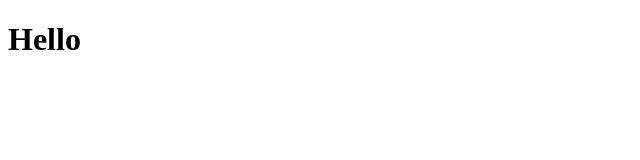
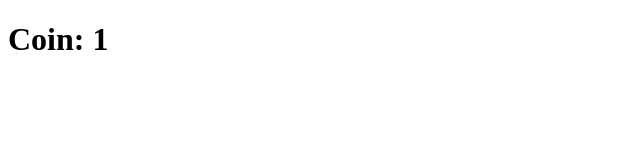
Before and after one commit to wonhopark89-dev/quickstart-react, a React (Create React App) app in the folder styled-component/: page /1 in a window 1280 px wide. Shown: the top 160 px of the page, without its empty margins (0-640 px from the left). Built offline with nearby package versions, Linux system fonts and the light colour scheme.

Commit message:
Add react-router-dom v5, react-query

```diff
--- a/styled-component/package.json
+++ b/styled-component/package.json
@@ -12,6 +12,8 @@
     "@types/react-dom": "^17.0.11",
     "react": "^17.0.2",
     "react-dom": "^17.0.2",
+    "react-query": "^3.34.5",
+    "react-router-dom": "^5.3.0",
     "react-scripts": "5.0.0",
     "styled-components": "^5.3.3",
     "typescript": "^4.5.4",
@@ -42,6 +44,7 @@
     ]
   },
   "devDependencies": {
+    "@types/react-router-dom": "^5.3.2",
     "@types/styled-components": "^5.1.18"
   }
 }
--- a/styled-component/src/App.tsx
+++ b/styled-component/src/App.tsx
@@ -1,49 +1,7 @@
-import React, { useState } from 'react';
-import styled, { keyframes } from 'styled-components';
-import Circle from './Circle';
-
-const Title = styled.h1`
-  color: ${(props) => props.theme.textColor};
-`;
-
-const Container = styled.div`
-  background-color: ${(props) => props.theme.bgColor}; ;
-`;
+import Router from './Router';
 
 function App() {
-  const [value, setValue] = useState('');
-  const onChange = (event: React.FormEvent<HTMLInputElement>) => {
-    // console.log(event.currentTarget.value);
-    const {
-      currentTarget: { value },
-    } = event;
-    setValue(value);
-  };
-
-  const onSubmit = (event: React.FormEvent<HTMLInputElement>) => {
-    event.preventDefault();
-  };
-
-  // return (
-  //   <div>
-  //     <form>
-  //       <input
-  //         value={value}
-  //         onSubmit={onSubmit}
-  //         onChange={(event) => onChange(event)}
-  //         type={'text'}
-  //         placeholder='username'
-  //       />
-  //       <button>Log in</button>
-  //     </form>
-  //   </div>
-  // );
-
-  return (
-    <Container>
-      <Title>Hello</Title>
-    </Container>
-  );
+  return <Router />;
 }
 
 export default App;
--- /dev/null
+++ b/styled-component/src/Router.tsx
@@ -0,0 +1,19 @@
+import { BrowserRouter, Switch, Route } from 'react-router-dom';
+import Coin from './routes/Coin';
+
+const Router = () => {
+  return (
+    <BrowserRouter>
+      <Switch>
+        <Route path='/:coinId'>
+          <Coin />
+        </Route>
+        <Route path='/'>
+          <Coin />
+        </Route>
+      </Switch>
+    </BrowserRouter>
+  );
+};
+
+export default Router;
--- a/styled-component/src/index.tsx
+++ b/styled-component/src/index.tsx
@@ -2,12 +2,12 @@ import React from 'react';
 import ReactDOM from 'react-dom';
 import { ThemeProvider } from 'styled-components';
 import App from './App';
-import { darkTheme, lightTheme } from './theme';
+import { theme } from './theme';
 // import App from './App2';
 
 ReactDOM.render(
   <React.StrictMode>
-    <ThemeProvider theme={lightTheme}>
+    <ThemeProvider theme={theme}>
       <App />
     </ThemeProvider>
   </React.StrictMode>,
--- /dev/null
+++ b/styled-component/src/routes/Coin.tsx
@@ -0,0 +1,12 @@
+import { useParams } from 'react-router';
+
+interface Params {
+  coinId: string;
+}
+
+const Coin = () => {
+  const { coinId } = useParams<Params>();
+  return <h1>Coin: {coinId}</h1>;
+};
+
+export default Coin;
--- a/styled-component/src/theme.ts
+++ b/styled-component/src/theme.ts
@@ -1,13 +1,7 @@
 import { DefaultTheme } from 'styled-components';
 
-export const lightTheme: DefaultTheme = {
+export const theme: DefaultTheme = {
   bgColor: 'white',
   textColor: 'black',
   btnColor: 'tomato',
 };
-
-export const darkTheme: DefaultTheme = {
-  bgColor: 'black',
-  textColor: 'white',
-  btnColor: 'teal',
-};
```
Also changed, not shown: styled-component/src/Circle.tsx (deleted, +0 -25 lines), 1 other file (tests, documents, lock files or other folders).
